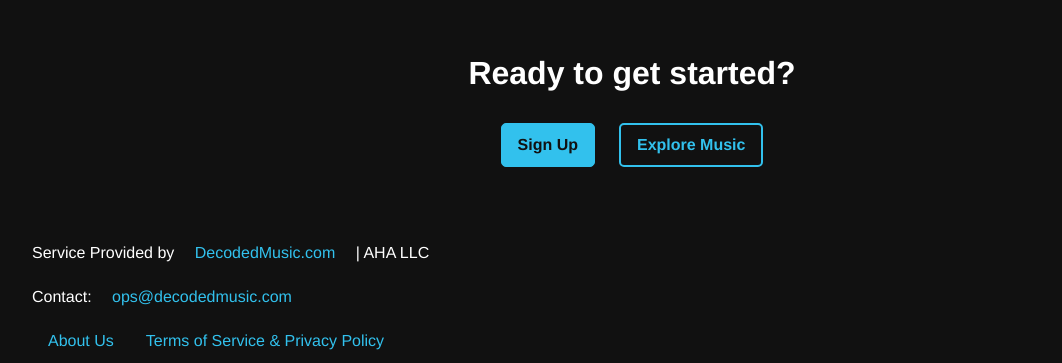
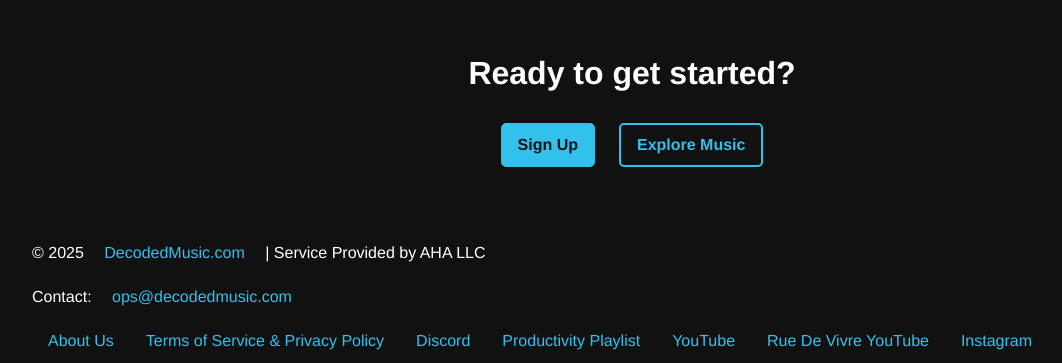
Before and after one commit to 1000grams/decoded, a React (Create React App) app: page / in a window 1280 px wide. Shown: the part 8890-9253 px from the top of the page, without its empty margins (8-1070 px from the left). Built offline with nearby package versions, Linux system fonts and the light colour scheme; no server answers; a web font is replaced by a local one.

Commit message:
Consolidate footer component

```diff
--- a/src/components/Footer.js
+++ b/src/components/Footer.js
@@ -5,14 +5,72 @@ export default function Footer() {
     <footer className="bg-gray-900 text-white py-6 mt-8">
       <div className="container mx-auto px-4 flex flex-col md:flex-row justify-between items-center">
         <div className="mb-4 md:mb-0 text-center md:text-left">
-          Service Provided by <a href="https://DecodedMusic.com" className="underline" target="_blank" rel="noopener noreferrer">DecodedMusic.com</a> | AHA LLC
+          &copy; {new Date().getFullYear()}&nbsp;
+          <a
+            href="https://decodedmusic.com"
+            className="underline"
+            target="_blank"
+            rel="noopener noreferrer"
+          >
+            DecodedMusic.com
+          </a>{" "}| Service Provided by AHA LLC
           <br />
-          Contact: <a href="mailto:ops@decodedmusic.com" className="underline">ops@decodedmusic.com</a>
+          Contact:&nbsp;
+          <a href="mailto:ops@decodedmusic.com" className="underline">
+            ops@decodedmusic.com
+          </a>
         </div>
         <div className="flex flex-col md:flex-row items-center gap-4">
-          <a href="/about" className="underline">About Us</a>
-          <a href="/policies.html" target="_blank" rel="noopener noreferrer" className="underline">
+          <a href="/about" className="underline">
+            About Us
+          </a>
+          <a
+            href="/policies.html"
+            target="_blank"
+            rel="noopener noreferrer"
+            className="underline"
+          >
             Terms of Service &amp; Privacy Policy
+          </a>
+          <a
+            href="https://discord.gg/6Txu7wUW"
+            target="_blank"
+            rel="noopener noreferrer"
+            className="underline"
+          >
+            Discord
+          </a>
+          <a
+            href="https://open.spotify.com/playlist/4BFQN83x5VenHywmXIUC9X"
+            target="_blank"
+            rel="noopener noreferrer"
+            className="underline"
+          >
+            Productivity Playlist
+          </a>
+          <a
+            href="https://www.youtube.com/@ALGOPLAYLIST"
+            target="_blank"
+            rel="noopener noreferrer"
+            className="underline"
+          >
+            YouTube
+          </a>
+          <a
+            href="https://www.youtube.com/@ruedevivre/releases"
+            target="_blank"
+            rel="noopener noreferrer"
+            className="underline"
+          >
+            Rue De Vivre YouTube
+          </a>
+          <a
+            href="https://www.instagram.com/kaiserinstreetwear/"
+            target="_blank"
+            rel="noopener noreferrer"
+            className="underline"
+          >
+            Instagram
           </a>
         </div>
       </div>
```
Also changed, not shown: src/components/Footer.jsx (deleted, +0 -20 lines).
